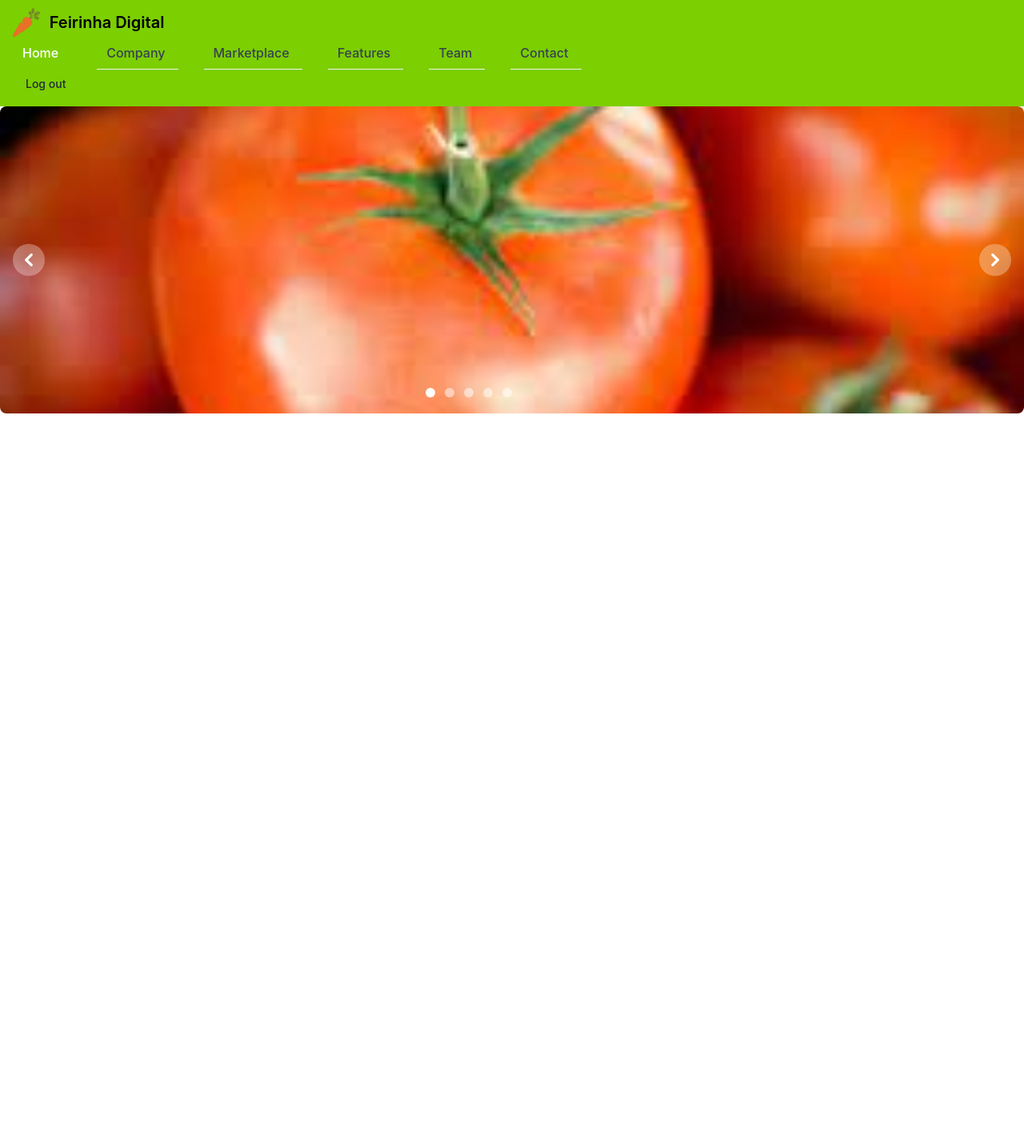
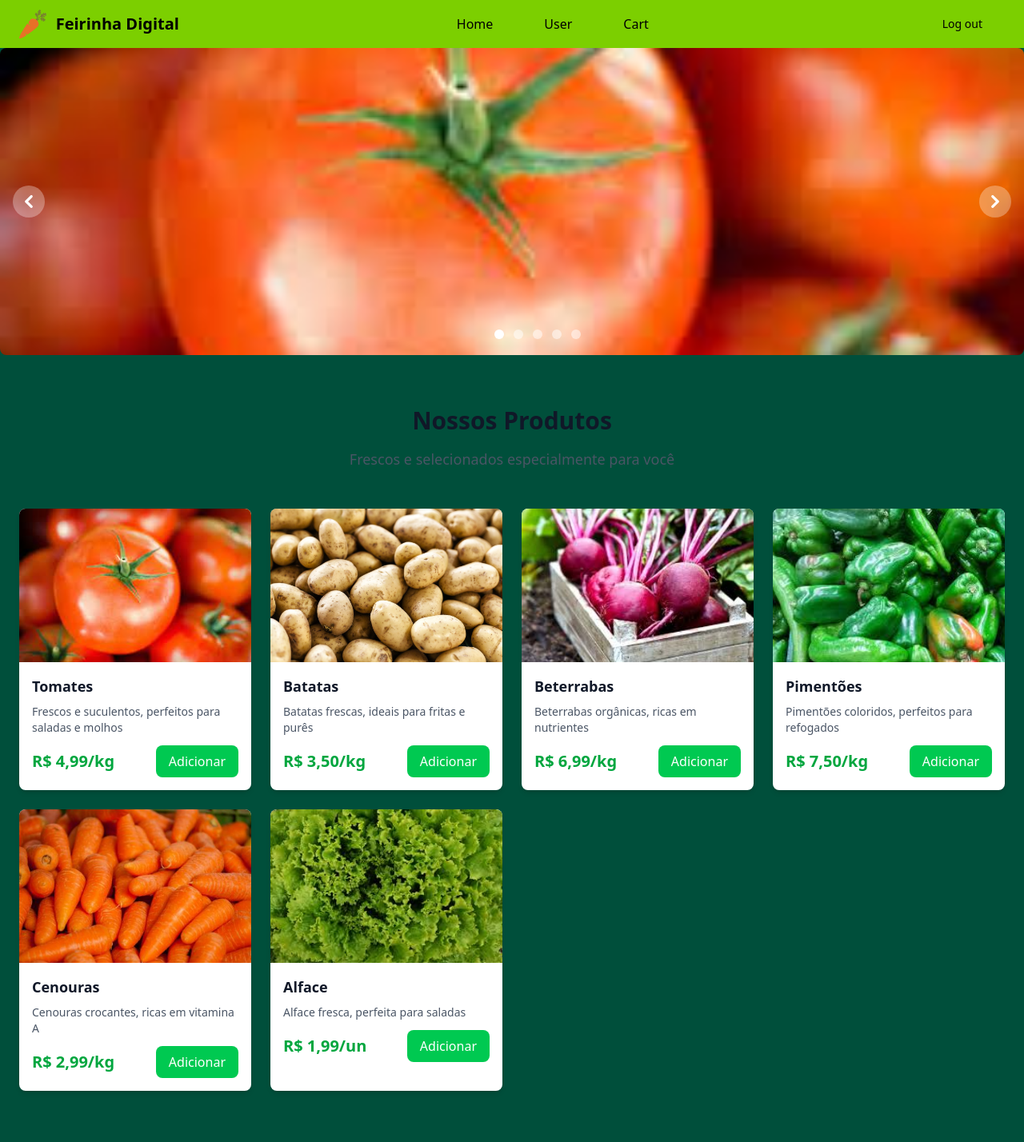
Before and after one commit to TamyDB/Feirinha-Digital, a PHP site: page /main.php in a window 1280 px wide. Shown: the whole page at 80% size. Before the commit the page ends 517 px from the top, so only its background shows below. Run offline with PHP 8.4, Linux system fonts and the light colour scheme; some libraries are stand-ins or nearby versions.

Commit message:
feat added a grid with the products

```diff
--- a/main.php
+++ b/main.php
@@ -8,11 +8,10 @@
     <!-- <meta http-equiv="refresh" content="2"> -->
     <script src="https://cdn.jsdelivr.net/npm/@tailwindcss/browser@4"></script>
     <script src="https://cdn.jsdelivr.net/npm/flowbite@2.2.0/dist/flowbite.min.js"></script>
-    <link href="https://cdn.jsdelivr.net/npm/flowbite@2.2.0/dist/flowbite.min.css" rel="stylesheet" />
     <title>Feirinha Digital</title>
 </head>
 
-<body>
+<body class="bg-emerald-900">
     <div>
     <header>
     <nav class="bg-lime-500 border-gray-200 px-4 lg:px-6 py-2.5">
@@ -22,32 +21,23 @@
                 <span class="self-center text-xl font-semibold whitespace-nowrap dark:text-white">Feirinha Digital</span>
             </a>
             <div class="flex items-center lg:order-2">
-                <a href="index.php" class="text-gray-800 dark:text-white hover:bg-gray-50 focus:ring-4 focus:ring-gray-300 font-medium rounded-lg text-sm px-4 lg:px-5 py-2 lg:py-2.5 mr-2 dark:hover:bg-gray-700 focus:outline-none dark:focus:ring-gray-800">Log out</a>
+                <a href="index.php" class="dark:text-green-800 hover:bg-gray-50 focus:ring-4 focus:ring-gray-300 font-medium rounded-lg text-sm px-4 lg:px-5 py-2 lg:py-2.5 mr-2 dark:hover:bg-green-600 lg:dark:hover:text-white focus:outline-none dark:focus:ring-gray-800">Log out</a>
                 <button data-collapse-toggle="mobile-menu-2" type="button" class="inline-flex items-center p-2 ml-1 text-sm text-gray-500 rounded-lg lg:hidden hover:bg-gray-100 focus:outline-none focus:ring-2 focus:ring-gray-200 dark:text-gray-400 dark:hover:bg-gray-700 dark:focus:ring-gray-600" aria-controls="mobile-menu-2" aria-expanded="false">
                     <span class="sr-only">Open main menu</span>
                     <svg class="w-6 h-6" fill="currentColor" viewBox="0 0 20 20" xmlns="http://www.w3.org/2000/svg"><path fill-rule="evenodd" d="M3 5a1 1 0 011-1h12a1 1 0 110 2H4a1 1 0 01-1-1zM3 10a1 1 0 011-1h12a1 1 0 110 2H4a1 1 0 01-1-1zM3 15a1 1 0 011-1h12a1 1 0 110 2H4a1 1 0 01-1-1z" clip-rule="evenodd"></path></svg>
                     <svg class="hidden w-6 h-6" fill="currentColor" viewBox="0 0 20 20" xmlns="http://www.w3.org/2000/svg"><path fill-rule="evenodd" d="M4.293 4.293a1 1 0 011.414 0L10 8.586l4.293-4.293a1 1 0 111.414 1.414L11.414 10l4.293 4.293a1 1 0 01-1.414 1.414L10 11.414l-4.293 4.293a1 1 0 01-1.414-1.414L8.586 10 4.293 5.707a1 1 0 010-1.414z" clip-rule="evenodd"></path></svg>
                 </button>
             </div>
-            <div class="hidden justify-between items-center w-full lg:flex lg:w-auto lg:order-1" id="mobile-menu-2">
-                <ul class="flex flex-col mt-4 font-medium lg:flex-row lg:space-x-8 lg:mt-0">
+            <div class="hidden relative items-center w-full lg:flex lg:w-auto lg:order-1" id="mobile-menu-2">
+                <ul class="flex flex-col mt-4 font-medium lg:flex-row lg:space-x-8 lg:mt-0 lg:absolute lg:left-1/2 lg:transform lg:-translate-x-1/2">
                     <li>
-                        <a href="#" class="block py-2 pr-4 pl-3 text-white rounded bg-primary-700 lg:bg-transparent lg:text-primary-700 lg:p-0 dark:text-white" aria-current="page">Home</a>
+                        <a href="#" class="block py-2 pr-4 pl-3 border-b border-gray-100 hover:bg-green-600 lg:hover:bg-green-600 lg:border-0 lg:hover:text-white lg:px-4 lg:py-2 lg:rounded-lg dark:text-white lg:dark:hover:text-white dark:hover:bg-green-600 dark:hover:text-white lg:dark:hover:bg-green-600 dark:border-gray-700" aria-current="page">Home</a>
                     </li>
                     <li>
-                        <a href="#" class="block py-2 pr-4 pl-3 text-gray-700 border-b border-gray-100 hover:bg-gray-50 lg:hover:bg-transparent lg:border-0 lg:hover:text-primary-700 lg:p-0 dark:text-gray-400 lg:dark:hover:text-white dark:hover:bg-gray-700 dark:hover:text-white lg:dark:hover:bg-transparent dark:border-gray-700">Company</a>
+                        <a href="#" class="block py-2 pr-4 pl-3 border-b border-gray-100 hover:bg-green-600 lg:hover:bg-green-600 lg:border-0 lg:hover:text-white lg:px-4 lg:py-2 lg:rounded-lg dark:text-green-800 lg:dark:hover:text-white dark:hover:bg-green-600 dark:hover:text-white lg:dark:hover:bg-green-600 dark:border-gray-700">User</a>
                     </li>
                     <li>
-                        <a href="#" class="block py-2 pr-4 pl-3 text-gray-700 border-b border-gray-100 hover:bg-gray-50 lg:hover:bg-transparent lg:border-0 lg:hover:text-primary-700 lg:p-0 dark:text-gray-400 lg:dark:hover:text-white dark:hover:bg-gray-700 dark:hover:text-white lg:dark:hover:bg-transparent dark:border-gray-700">Marketplace</a>
-                    </li>
-                    <li>
-                        <a href="#" class="block py-2 pr-4 pl-3 text-gray-700 border-b border-gray-100 hover:bg-gray-50 lg:hover:bg-transparent lg:border-0 lg:hover:text-primary-700 lg:p-0 dark:text-gray-400 lg:dark:hover:text-white dark:hover:bg-gray-700 dark:hover:text-white lg:dark:hover:bg-transparent dark:border-gray-700">Features</a>
-                    </li>
-                    <li>
-                        <a href="#" class="block py-2 pr-4 pl-3 text-gray-700 border-b border-gray-100 hover:bg-gray-50 lg:hover:bg-transparent lg:border-0 lg:hover:text-primary-700 lg:p-0 dark:text-gray-400 lg:dark:hover:text-white dark:hover:bg-gray-700 dark:hover:text-white lg:dark:hover:bg-transparent dark:border-gray-700">Team</a>
-                    </li>
-                    <li>
-                        <a href="#" class="block py-2 pr-4 pl-3 text-gray-700 border-b border-gray-100 hover:bg-gray-50 lg:hover:bg-transparent lg:border-0 lg:hover:text-primary-700 lg:p-0 dark:text-gray-400 lg:dark:hover:text-white dark:hover:bg-gray-700 dark:hover:text-white lg:dark:hover:bg-transparent dark:border-gray-700">Contact</a>
+                        <a href="#" class="block py-2 pr-4 pl-3 border-b border-gray-100 hover:bg-green-600 lg:hover:bg-green-600 lg:border-0 lg:hover:text-white lg:px-4 lg:py-2 lg:rounded-lg dark:text-green-800 lg:dark:hover:text-white dark:hover:bg-green-600 dark:hover:text-white lg:dark:hover:bg-green-600 dark:border-gray-700">Cart</a>
                     </li>
                 </ul>
             </div>
@@ -81,7 +71,7 @@
         </div>
     </div>
     <!-- Slider indicators -->
-    <div class="absolute z-30 flex -translate-x-1/2 bottom-5 left-1/2 space-x-3 rtl:space-x-reverse">
+    <div class="absolute z-30 flex bottom-5 left-1/2 space-x-3 rtl:space-x-reverse" style="transform: translateX(calc(-50% + 32px));">
         <button type="button" class="w-3 h-3 rounded-full" aria-current="true" aria-label="Slide 1" data-carousel-slide-to="0"></button>
         <button type="button" class="w-3 h-3 rounded-full" aria-current="false" aria-label="Slide 2" data-carousel-slide-to="1"></button>
         <button type="button" class="w-3 h-3 rounded-full" aria-current="false" aria-label="Slide 3" data-carousel-slide-to="2"></button>
@@ -107,6 +97,122 @@
     </button>
 </div>
 
+<!-- Products Grid Section -->
+<section class="py-16 px-4 lg:px-6">
+    <div class="mx-auto max-w-screen-xl">
+        <div class="text-center mb-12">
+            <h2 class="text-3xl font-bold text-gray-900 dark:text-white mb-4">Nossos Produtos</h2>
+            <p class="text-lg text-gray-600 dark:text-white">Frescos e selecionados especialmente para você</p>
+        </div>
+
+        <!-- Products Grid -->
+        <div class="grid grid-cols-1 sm:grid-cols-2 lg:grid-cols-3 xl:grid-cols-4 gap-6">
+            <!-- Product Card 1 - Tomates -->
+            <div class="bg-white dark:bg-gray-800 rounded-lg shadow-md hover:shadow-lg transition-shadow duration-300 overflow-hidden">
+                <div class="aspect-w-16 aspect-h-12">
+                    <img src="./images/tomates.jpeg" alt="Tomates" class="w-full h-48 object-cover">
+                </div>
+                <div class="p-4">
+                    <h3 class="text-lg font-semibold text-gray-900 dark:text-white mb-2">Tomates</h3>
+                    <p class="text-sm text-gray-600 dark:text-gray-400 mb-3">Frescos e suculentos, perfeitos para saladas e molhos</p>
+                    <div class="flex justify-between items-center">
+                        <span class="text-xl font-bold text-green-600">R$ 4,99/kg</span>
+                        <button class="bg-green-500 hover:bg-green-600 text-white px-4 py-2 rounded-lg transition-colors duration-200">
+                            Adicionar
+                        </button>
+                    </div>
+                </div>
+            </div>
+
+            <!-- Product Card 2 - Batatas -->
+            <div class="bg-white dark:bg-gray-800 rounded-lg shadow-md hover:shadow-lg transition-shadow duration-300 overflow-hidden">
+                <div class="aspect-w-16 aspect-h-12">
+                    <img src="./images/batatas.jpg" alt="Batatas" class="w-full h-48 object-cover">
+                </div>
+                <div class="p-4">
+                    <h3 class="text-lg font-semibold text-gray-900 dark:text-white mb-2">Batatas</h3>
+                    <p class="text-sm text-gray-600 dark:text-gray-400 mb-3">Batatas frescas, ideais para fritas e purês</p>
+                    <div class="flex justify-between items-center">
+                        <span class="text-xl font-bold text-green-600">R$ 3,50/kg</span>
+                        <button class="bg-green-500 hover:bg-green-600 text-white px-4 py-2 rounded-lg transition-colors duration-200">
+                            Adicionar
+                        </button>
+                    </div>
+                </div>
+            </div>
+
+            <!-- Product Card 3 - Beterrabas -->
+            <div class="bg-white dark:bg-gray-800 rounded-lg shadow-md hover:shadow-lg transition-shadow duration-300 overflow-hidden">
+                <div class="aspect-w-16 aspect-h-12">
+                    <img src="./images/beterrabas.jpeg" alt="Beterrabas" class="w-full h-48 object-cover">
+                </div>
+                <div class="p-4">
+                    <h3 class="text-lg font-semibold text-gray-900 dark:text-white mb-2">Beterrabas</h3>
+                    <p class="text-sm text-gray-600 dark:text-gray-400 mb-3">Beterrabas orgânicas, ricas em nutrientes</p>
+                    <div class="flex justify-between items-center">
+                        <span class="text-xl font-bold text-green-600">R$ 6,99/kg</span>
+                        <button class="bg-green-500 hover:bg-green-600 text-white px-4 py-2 rounded-lg transition-colors duration-200">
+                            Adicionar
+                        </button>
+                    </div>
+                </div>
+            </div>
+
+            <!-- Product Card 4 - Pimentões -->
+            <div class="bg-white dark:bg-gray-800 rounded-lg shadow-md hover:shadow-lg transition-shadow duration-300 overflow-hidden">
+                <div class="aspect-w-16 aspect-h-12">
+                    <img src="./images/pimentoes.jpeg" alt="Pimentões" class="w-full h-48 object-cover">
+                </div>
+                <div class="p-4">
+                    <h3 class="text-lg font-semibold text-gray-900 dark:text-white mb-2">Pimentões</h3>
+                    <p class="text-sm text-gray-600 dark:text-gray-400 mb-3">Pimentões coloridos, perfeitos para refogados</p>
+                    <div class="flex justify-between items-center">
+                        <span class="text-xl font-bold text-green-600">R$ 7,50/kg</span>
+                        <button class="bg-green-500 hover:bg-green-600 text-white px-4 py-2 rounded-lg transition-colors duration-200">
+                            Adicionar
+                        </button>
+                    </div>
+                </div>
+            </div>
+
+            <!-- Product Card 5 - Cenouras -->
+            <div class="bg-white dark:bg-gray-800 rounded-lg shadow-md hover:shadow-lg transition-shadow duration-300 overflow-hidden">
+                <div class="aspect-w-16 aspect-h-12">
+                    <img src="./images/cenouras.jpg" alt="Cenouras" class="w-full h-48 object-cover">
+                </div>
+                <div class="p-4">
+                    <h3 class="text-lg font-semibold text-gray-900 dark:text-white mb-2">Cenouras</h3>
+                    <p class="text-sm text-gray-600 dark:text-gray-400 mb-3">Cenouras crocantes, ricas em vitamina A</p>
+                    <div class="flex justify-between items-center">
+                        <span class="text-xl font-bold text-green-600">R$ 2,99/kg</span>
+                        <button class="bg-green-500 hover:bg-green-600 text-white px-4 py-2 rounded-lg transition-colors duration-200">
+                            Adicionar
+                        </button>
+                    </div>
+                </div>
+            </div>
+
+            <!-- Product Card 6 - Alface -->
+            <div class="bg-white dark:bg-gray-800 rounded-lg shadow-md hover:shadow-lg transition-shadow duration-300 overflow-hidden">
+                <div class="aspect-w-16 aspect-h-12">
+                    <img src="./images/Alface.jpeg" alt="Alface" class="w-full h-48 object-cover">
+                </div>
+                <div class="p-4">
+                    <h3 class="text-lg font-semibold text-gray-900 dark:text-white mb-2">Alface</h3>
+                    <p class="text-sm text-gray-600 dark:text-gray-400 mb-3">Alface fresca, perfeita para saladas</p>
+                    <div class="flex justify-between items-center">
+                        <span class="text-xl font-bold text-green-600">R$ 1,99/un</span>
+                        <button class="bg-green-500 hover:bg-green-600 text-white px-4 py-2 rounded-lg transition-colors duration-200">
+                            Adicionar
+                        </button>
+                    </div>
+                </div>
+            </div>
+
+        </div>
+    </div>
+</section>
+
 </body>
 
 </html>
--- a/styles.css
+++ /dev/null
@@ -1 +0,0 @@
-@import "flowbite/src/themes/default";
```
Also changed, not shown: images/Alface.jpeg (added).
